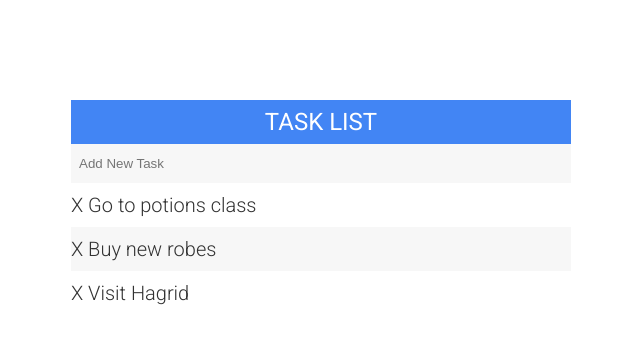
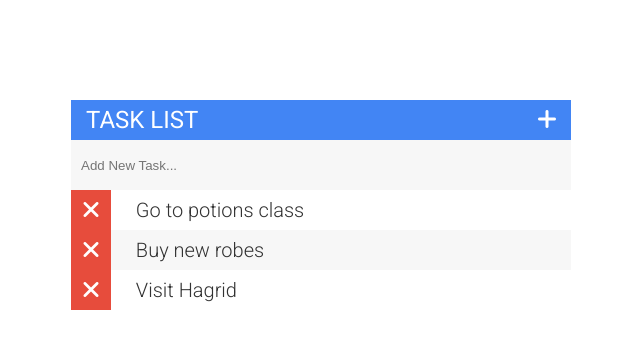
Before and after one commit to kedarjoyner/task-list-udemy, a website: page index.html in a window 1280 px wide. Shown: the whole page, without its empty margins (319-959 px from the left). Drawn offline with nearby package versions, Linux system fonts and the light colour scheme.

Commit message:
add icons

```diff
--- a/assets/js/script.js
+++ b/assets/js/script.js
@@ -34,6 +34,6 @@ $("input[type=text]").keypress(function(event){
 
     // empties input value
     var emptyInput = $(this).val("");
-    $("ul").append("<li><span>X</span> " + newTask + "</li>");
+    $("ul").append("<li><span><i class='fa fa-trash'></i></span> " + newTask + "</li>");
   }
 });
--- a/assets/sass/_base.scss
+++ b/assets/sass/_base.scss
@@ -2,7 +2,9 @@
 // color variables
 $gray: #f7f7f7;
 $blue: #4285f4;
+$lightBlue: #ecf2fd;
 $black: #323232;
+$red: #e74c3c;
 
 // font weight:
 $light: 300;
--- a/assets/sass/main.scss
+++ b/assets/sass/main.scss
@@ -19,25 +19,29 @@
     margin: 0;
     color: white;
     background-color: $blue;
-    text-align: center;
     text-transform: uppercase;
-    padding: 8px 0;
+    height: 40px;
+    line-height: 40px;
+    padding: 0 15px;
   }
-  #input-box {
+  .ion-plus-round {
+    float: right;
+  }
+  input {
     margin: 0;
     background-color: $gray;
+    color: $blue;
     width: 100%;
-    padding: 12px 8px;
+    padding: 0 10px;
+    height: 50px;
     border: 0;
     outline: none;
    @include box-sizing(border-box);
-  }
-  li {
-    padding: 8px 0;
-    background-color: white;
-    &:nth-child(2n) {
-      background-color: $gray;
-    }
+
+   &:focus {
+     background: white;
+     border: 2px solid $blue;
+   }
   }
 }
 
@@ -45,3 +49,27 @@
   color: gray;
   text-decoration: line-through;
 }
+
+// list items
+
+li {
+  height: 40px;
+  line-height: 40px;
+  background-color: white;
+
+  &:nth-child(2n) {
+    background-color: $gray;
+  }
+}
+
+// span tags
+
+span {
+  display: inline-block;
+  background-color: $red;
+  color: white;
+  margin-right: 20px;
+  height: 40px;
+  width: 40px;
+  text-align: center;
+}
--- a/index.html
+++ b/index.html
@@ -1,6 +1,7 @@
 <!DOCTYPE html>
 <html lang="en">
 <head>
+  <link rel="stylesheet" href="http://code.ionicframework.com/ionicons/2.0.1/css/ionicons.min.css" type="text/css">
   <link href='https://fonts.googleapis.com/css?family=Roboto:300,400,500,700' rel='stylesheet' type='text/css'>
   <link rel="stylesheet" href="assets/css/main.css" media="screen" title="no title" charset="utf-8">
   <meta charset="UTF-8">
@@ -9,16 +10,27 @@
 <body>
 
 <div id="container">
-    <h1 class="header">Task List</h1>
+    <h1 class="header">Task List
+      <i class="ion-plus-round"></i>
+    </h1>
 
   <div class="content-wrap">
-    <input type="text" id="input-box" placeholder="Add New Task"/>
+    <input type="text" id="input-box" placeholder="Add New Task..."/>
     <ul>
-      <li><span>X</span> Go to potions class</li>
-      <li><span>X</span> Buy new robes</li>
-      <li><span>X</span> Visit Hagrid</li>
+      <li>
+        <span>
+          <i class="ion-close-round"></i>
+        </span> Go to potions class</li>
+      <li>
+        <span>
+          <i class="ion-close-round"></i>
+        </span> Buy new robes</li>
+      <li>
+        <span>
+          <i class="ion-close-round"></i>
+        </span> Visit Hagrid</li>
     </ul>
-    </div>
+  </div>
 
 </div>
 
```
Also changed, not shown: assets/css/main.css.
